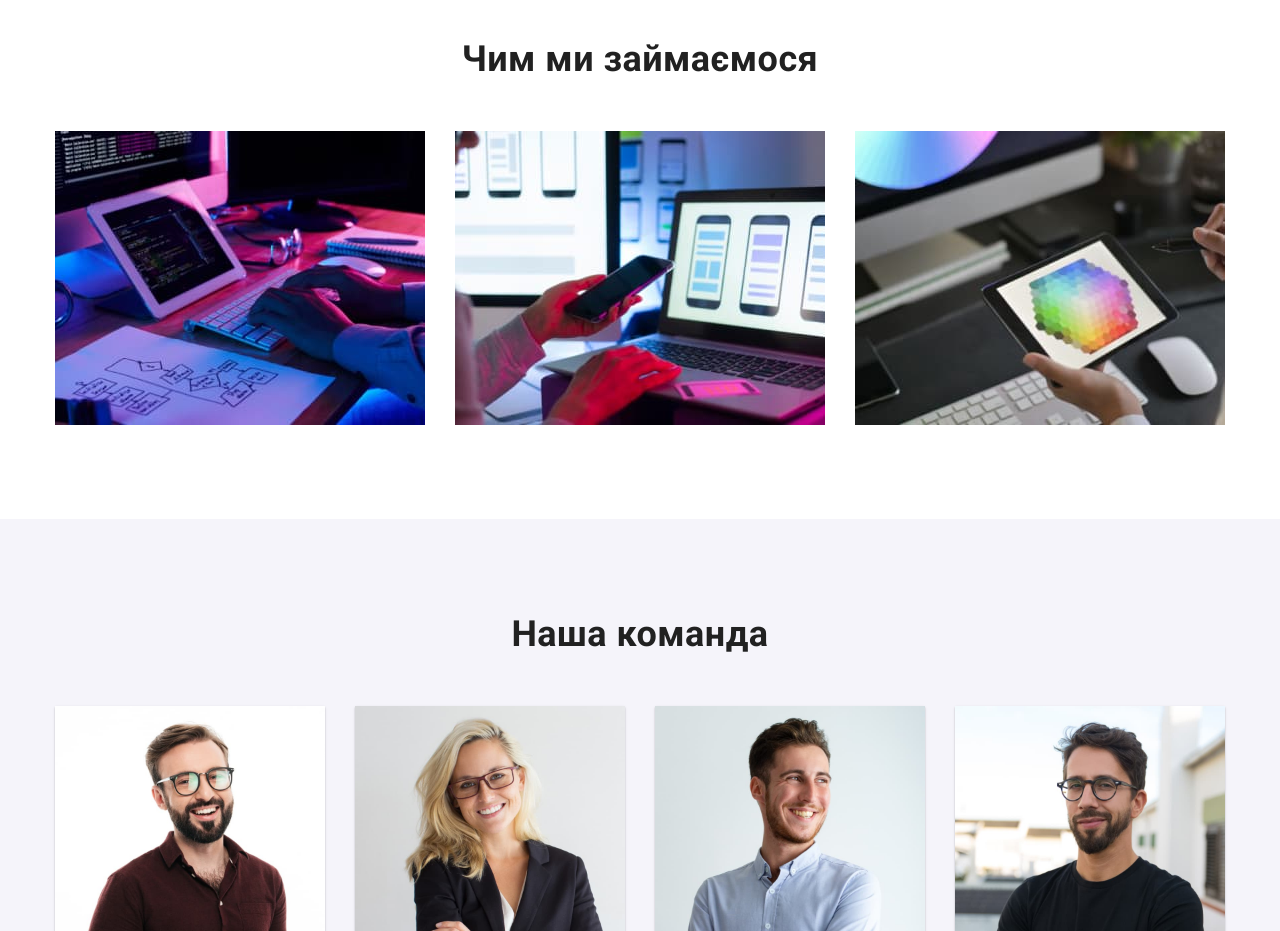
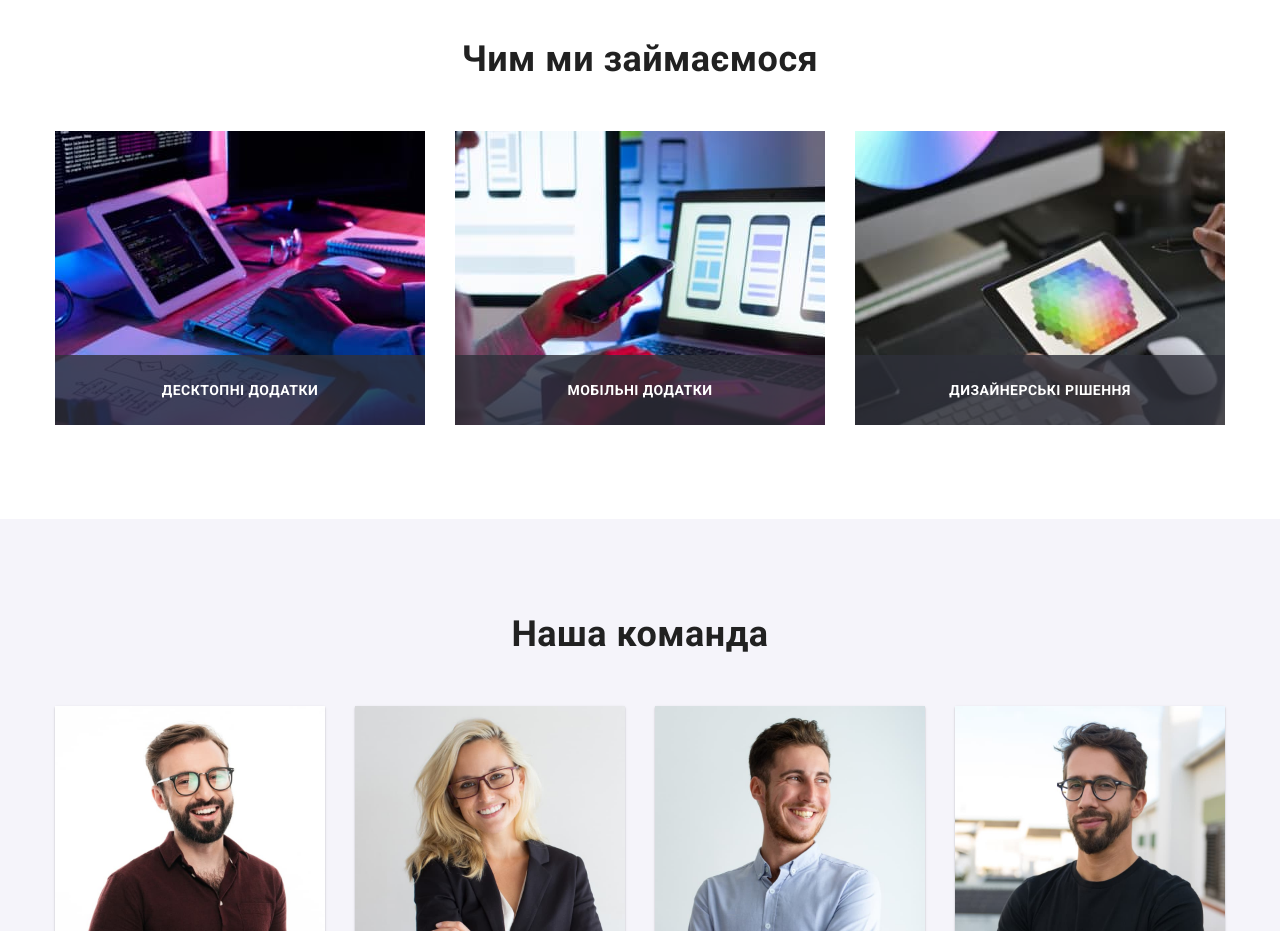
Before and after one commit to Owheels/goit-markup-hw-05, a plain HTML site: page index.html in a window 1280 px wide. Shown: the part 1080-2011 px from the top of the page. Drawn offline with nearby package versions, Linux system fonts and the light colour scheme.

Commit message:
Додає product-text

```diff
--- a/css/styles.css
+++ b/css/styles.css
@@ -184,6 +184,26 @@ header {
 .product-list {
   display: flex;
   gap: 30px;
+}
+
+.product-list > li {
+  position: relative;
+}
+
+.product-text {
+  position: absolute;
+  left: 0;
+  bottom: 0;
+  margin-bottom: 0;
+  padding: 27px 0;
+  width: 100%;
+  background-color: rgba(47, 48, 58, 0.8);
+  color: var(--text-color-white);
+  text-transform: uppercase;
+  font-weight: 700;
+  font-size: 14px;
+  line-height: 1.15;
+  text-align: center;
 }
 
 .section-title {
--- a/index.html
+++ b/index.html
@@ -139,6 +139,7 @@
                 width="370"
                 height="294"
               />
+              <p class="product-text">Десктопні додатки</p>
             </li>
             <li>
               <img
@@ -147,6 +148,7 @@
                 width="370"
                 height="294"
               />
+              <p class="product-text">Мобільні додатки</p>
             </li>
             <li>
               <img
@@ -155,6 +157,7 @@
                 width="370"
                 height="294"
               />
+              <p class="product-text">Дизайнерські рішення</p>
             </li>
           </ul>
         </div>
```
